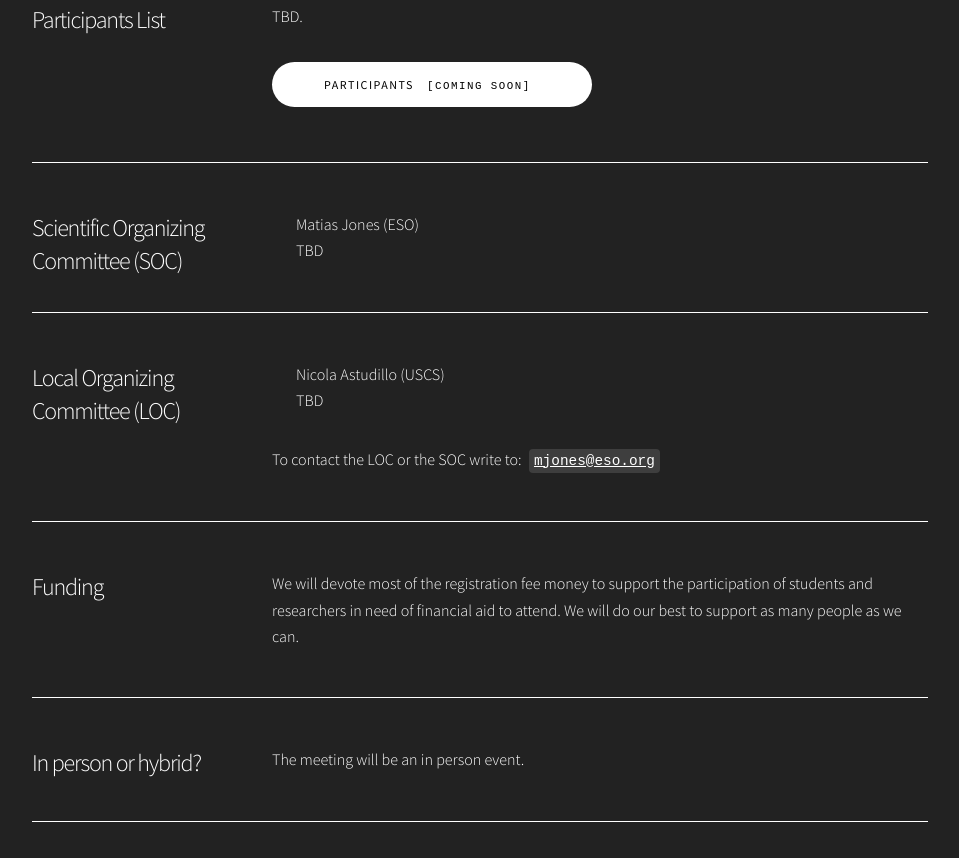
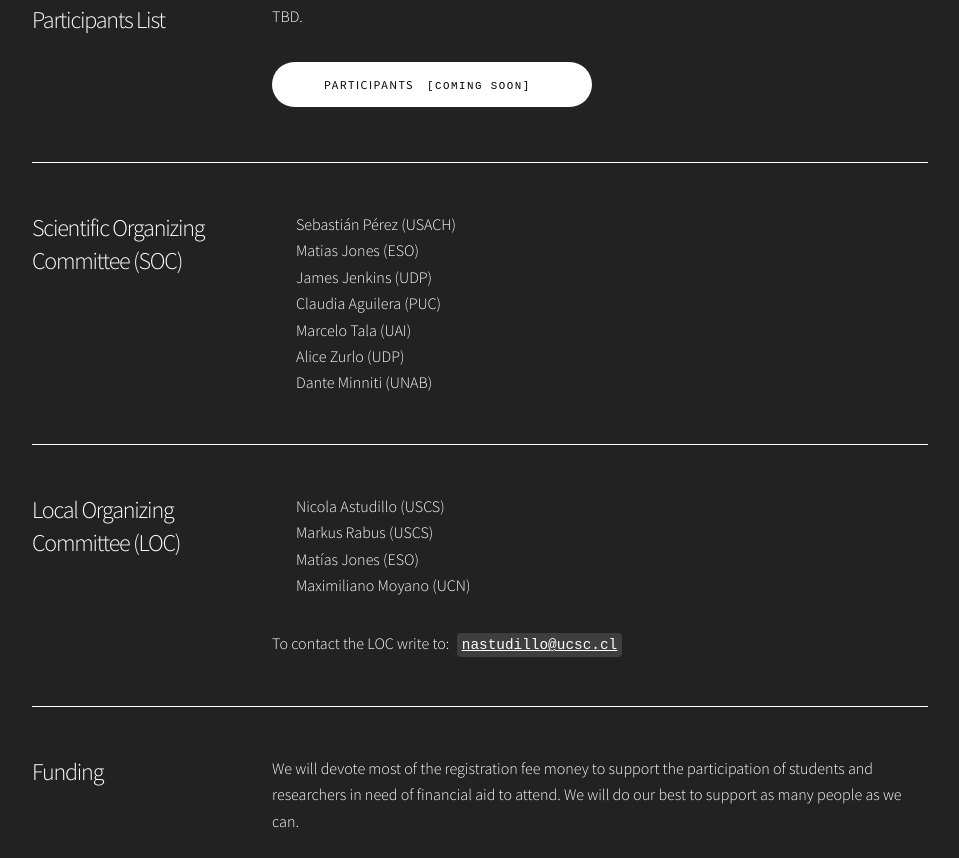
Before and after one commit to exochile2026/exochile2026.github.io, a plain HTML site: page index.html in a window 1280 px wide. Shown: the part 1933-2791 px from the top of the page, without its empty margins (160-1119 px from the left). Drawn offline with Linux system fonts and the light colour scheme.

Commit message:
updated members

```diff
--- a/index.html
+++ b/index.html
@@ -41,7 +41,8 @@
 	  <h3> <strong>April 27-29, 2026. Concepción, Chile</strong></h3>
 	  <p><i>Last updated October 2025.</i></p>
 	  <ul class="actions stacked">
-	    <li><a href="#" class="button smooth-scroll-middle">Registration Form <code>[coming soon]</code></a></li>
+	    <!-- <li><a href="#" class="button smooth-scroll-middle">Registration Form <code>[coming soon]</code></a></li> -->
+	    <li><a href="https://docs.google.com/forms/d/e/1FAIpQLScMmnG9rVHeYRi06KcGjlvf6gpglQbp51GlHQL2RQ5_QwT1QQ/viewform?usp=preview" class="button primary">Register Interest in Attending</code></a></li>
 	  </ul>
 	</div>
 	<div class="image">
@@ -145,11 +146,13 @@
 	      </header>
 	      <div class="content">
 		<ul style="list-style: none;">
+		  <li>Sebastián Pérez (USACH)</li>
 		  <li>Matias Jones (ESO)</li>
-		  <!-- <li>Nicola Astudillo (UCSC)</li>
-		       <li>Sebastián Pérez (USACH)</li>
-		       <li>Marcelo Tala</li> -->
-		  <li>TBD</li>
+		  <li>James Jenkins (UDP)</li>
+		  <li>Claudia Aguilera (PUC)</li>
+		  <li>Marcelo Tala (UAI)</li>
+		  <li>Alice Zurlo (UDP)</li>
+		  <li>Dante Minniti (UNAB)</li>
 		</ul>
 	      </div>
 	    </section>
@@ -160,9 +163,11 @@
 	      <div class="content">
 		<ul style="list-style: none;">
  		  <li>Nicola Astudillo (USCS)</li>
-		  <li>TBD</li>
+		  <li>Markus Rabus (USCS)</li>
+		  <li>Matías Jones (ESO)</li>
+		  <li>Maximiliano Moyano (UCN)</li>
 		</ul>
-		<p>To contact the LOC or the SOC write to: <a href="mailto:mjones@eso.org"><code>mjones@eso.org</code></a></p>
+		<p>To contact the LOC write to: <a href="mailto:nastudillo@ucsc.cl"><code>nastudillo@ucsc.cl</code></a></p>
 	      </div>
 	    </section>
 	    <section>
```
